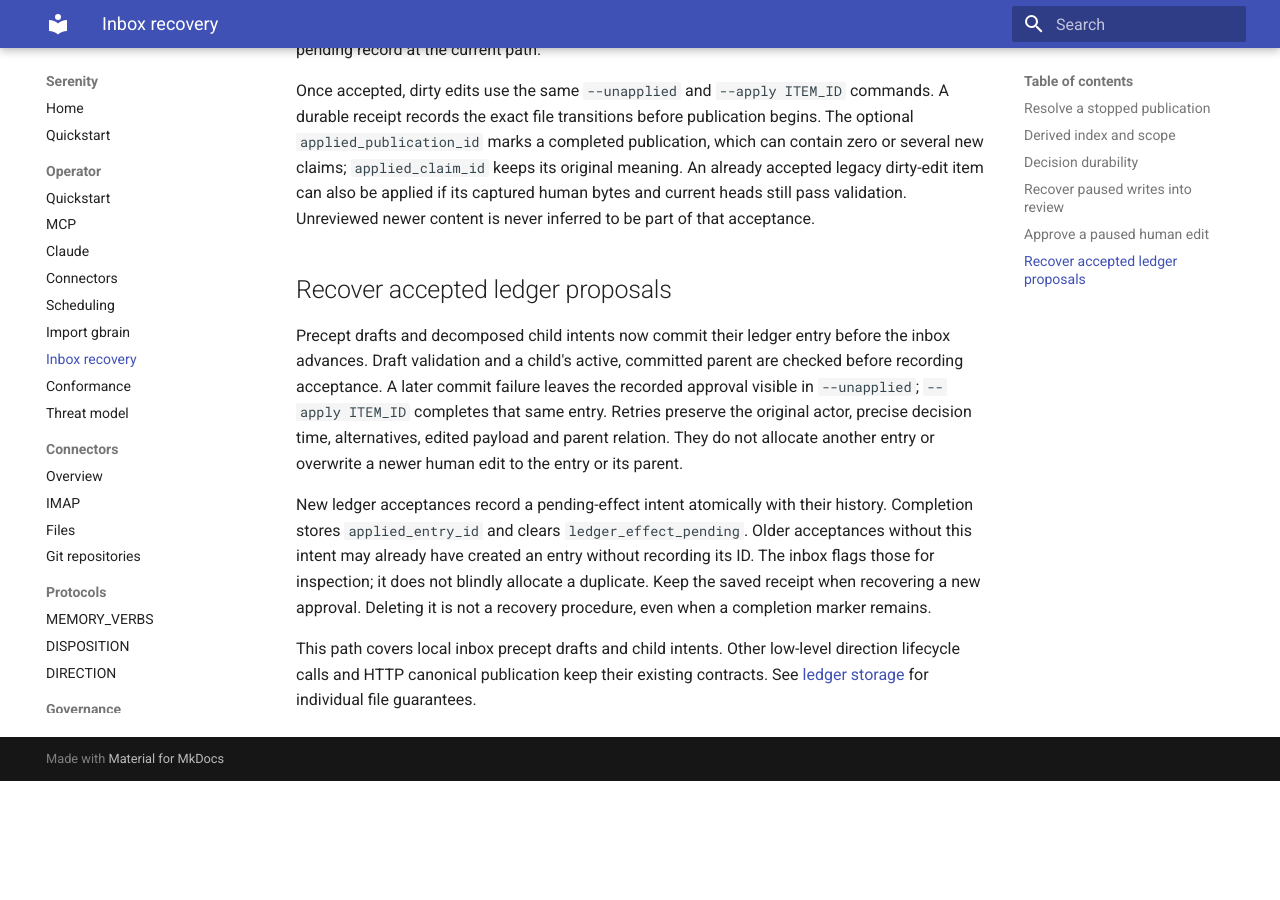
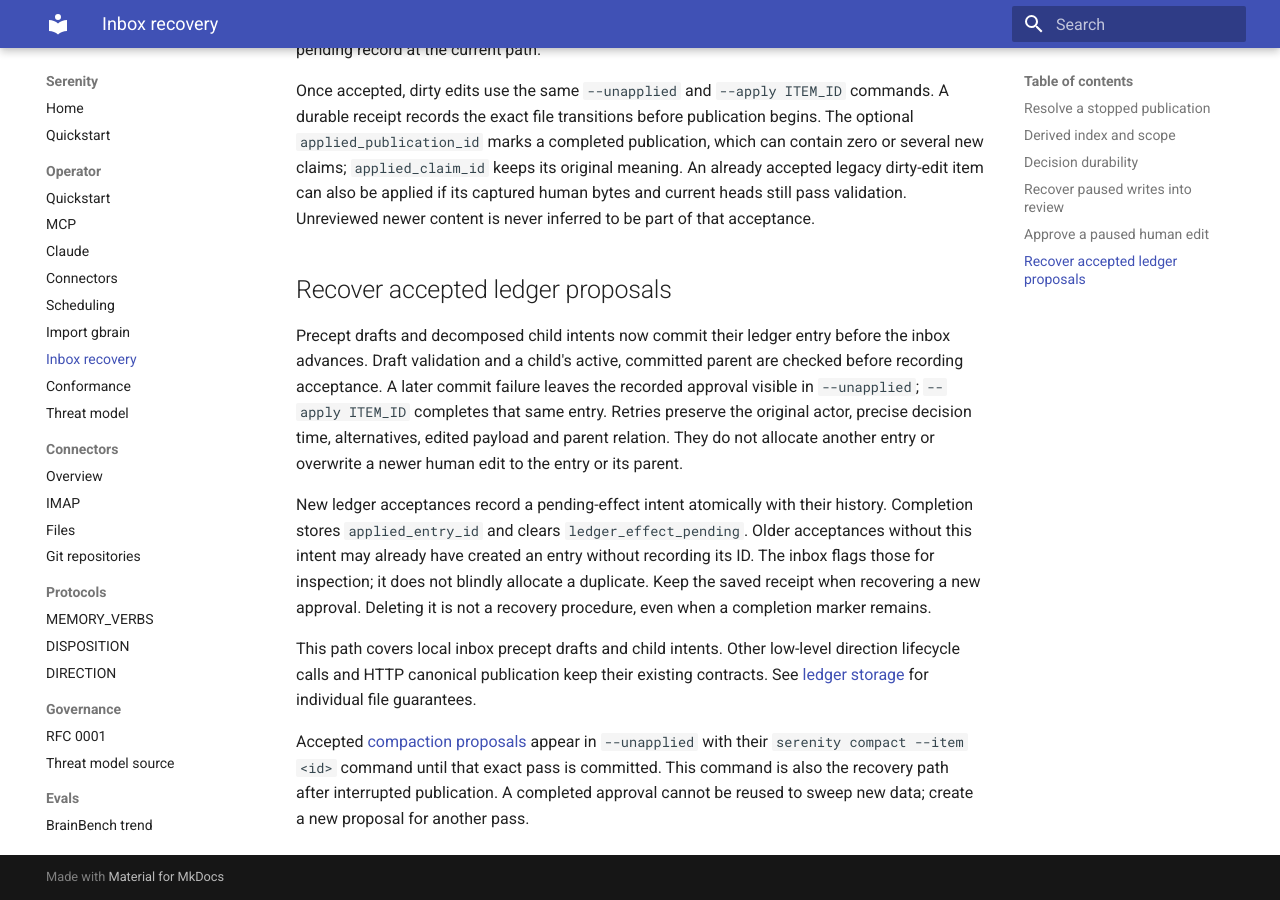
Before and after one commit to sirerun/serenity, an MkDocs documentation site: the page built from docs/operator/inbox.md, in a window 1280 px wide and 900 px high, scrolled down 3159 px. Built offline with MkDocs 1.6.1 and Material for MkDocs 9.7.7, drawn with Linux system fonts in a browser that asks for light colours; before the commit the page ends 3940 px from its top, so only the background shows below that.

Commit message:
docs(operator): explain approved compaction recovery

```diff
--- a/docs/operator/inbox.md
+++ b/docs/operator/inbox.md
@@ -167,3 +167,8 @@ Deleting it is not a recovery procedure, even when a completion marker remains.
 This path covers local inbox precept drafts and child intents. Other low-level
 direction lifecycle calls and HTTP canonical publication keep their existing
 contracts. See [ledger storage](ledger-storage.md) for individual file guarantees.
+
+Accepted [compaction proposals](compaction.md) appear in `--unapplied` with their
+`serenity compact --item <id>` command until that exact pass is committed. This
+command is also the recovery path after interrupted publication. A completed
+approval cannot be reused to sweep new data; create a new proposal for another pass.
```
Also changed, not shown: docs/operator/compaction.md (added, +31 -0 lines).
